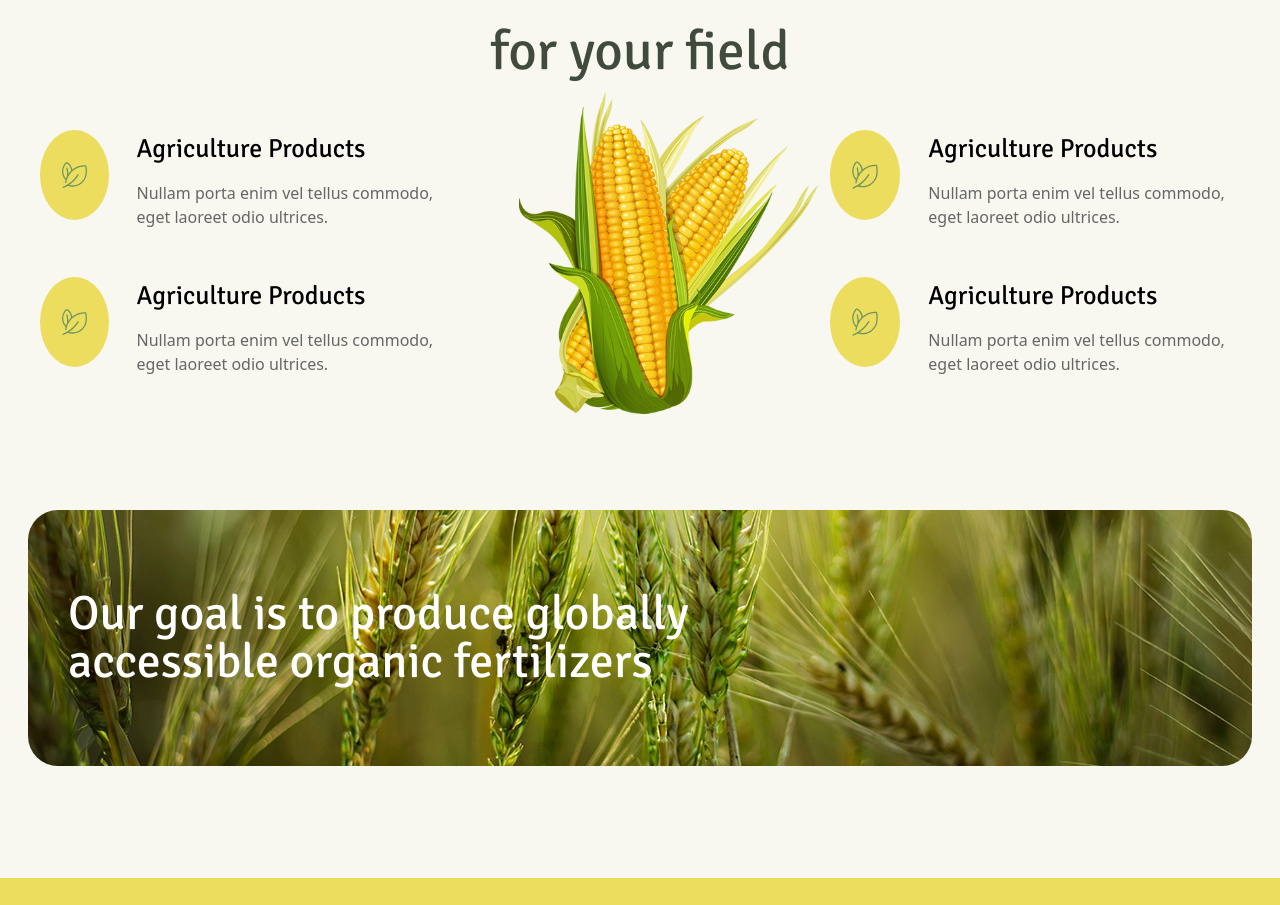
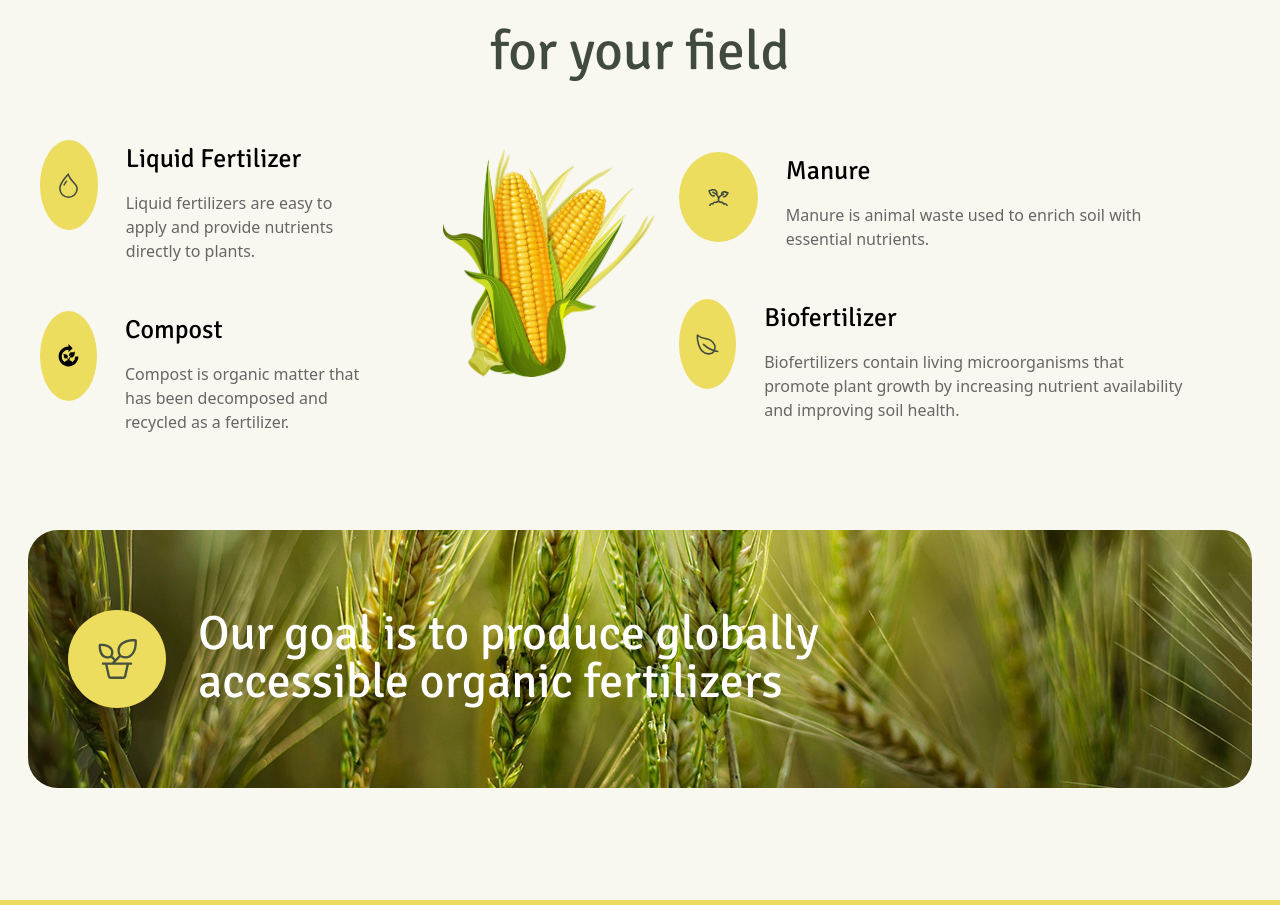
Before and after one commit to margaretboye/yai-project, a React (Vite) app: page / in a window 1280 px wide. Shown: the part 1607-2512 px from the top of the page. Built offline with nearby package versions, Linux system fonts and the light colour scheme.

Commit message:
updated fertilizer card component

```diff
--- a/package.json
+++ b/package.json
@@ -13,7 +13,8 @@
     "react": "^18.3.1",
     "react-dom": "^18.3.1",
     "react-icons": "^5.4.0",
-    "react-router-dom": "^7.0.1"
+    "react-router-dom": "^7.0.1",
+    "swiper": "^11.1.15"
   },
   "devDependencies": {
     "@eslint/js": "^9.15.0",
--- a/src/components/FertilizerCards.jsx
+++ b/src/components/FertilizerCards.jsx
@@ -1,17 +1,17 @@
 import React from "react";
 import LeafIcon from "../assets/svg/leaves.svg";
 
-const FertilizerCards = () => {
+const FertilizerCards = ({ icon, title, description }) => {
   return (
     <div className="flex">
       <div className="mr-7 p-4 grid place-content-center rounded-[50%] bg-[#eddd5e] w-[90px] h-[90px]">
-        <img src={LeafIcon} alt="" width={45} />
+        <span>{icon}</span>
       </div>
 
       <div>
-        <h2 className="mb-3 text-[26px]">Agriculture Products</h2>
+        <h2 className="mb-3 text-[26px]">{title}</h2>
         <div className="text-[#666666] text-base font-normal">
-          Nullam porta enim vel tellus commodo, eget laoreet odio ultrices.
+          {description}
         </div>
       </div>
     </div>
--- a/src/constants/index.jsx
+++ b/src/constants/index.jsx
@@ -1,54 +1,66 @@
-import { AiOutlineHome, AiOutlineUser, AiOutlineCustomerService,  } from "react-icons/ai";
+import {
+  AiOutlineHome,
+  AiOutlineUser,
+  AiOutlineCustomerService,
+} from "react-icons/ai";
+import { BsDroplet } from "react-icons/bs";
 import { RiCustomerServiceLine } from "react-icons/ri";
 import { MdOutlineStarRate } from "react-icons/md";
+import { MdOutlineCompost } from "react-icons/md";
+import { LiaSeedlingSolid } from "react-icons/lia";
 import { IoCallOutline } from "react-icons/io5";
-
+import { IoLeafOutline } from "react-icons/io5";
 
 const K = {
   NAVLINKS: [
     {
       name: "HOME",
-      icon: <AiOutlineHome size={25}/>
+      icon: <AiOutlineHome size={25} />,
     },
     {
       name: "ABOUT US",
-      icon: <AiOutlineUser size={23}/>
-
+      icon: <AiOutlineUser size={23} />,
     },
     {
       name: "SERVICES",
-      icon: <RiCustomerServiceLine size={23}/>
-
+      icon: <RiCustomerServiceLine size={23} />,
     },
     {
       name: "REVIEWS",
-      icon: <MdOutlineStarRate size={23}/>
-
+      icon: <MdOutlineStarRate size={23} />,
     },
     {
       name: "CONTACT US",
-      icon: <IoCallOutline size={23}/>
-
+      icon: <IoCallOutline size={23} />,
     },
   ],
-  OVERLAYTEXT: [
+
+  FERTILIZERS: [
     {
-      name: "Clean Code & Design",
+      icon: <BsDroplet size={25} color="#404A3D" />,
+      title: "Liquid Fertilizer",
+      description:
+        "Liquid fertilizers are easy to apply and provide nutrients directly to plants.",
     },
     {
-      name: "Browser Compatibility",
+      icon: (
+        <MdOutlineCompost size={25} value={{ style: { color: "#404A3D" } }} />
+      ),
+      title: "Compost",
+      description:
+        "Compost is organic matter that has been decomposed and recycled as a fertilizer.",
     },
     {
-      name: "Responsive Layout",
+      icon: <LiaSeedlingSolid size={25} color="#404A3D" />,
+      title: "Manure",
+      description:
+        "Manure is animal waste used to enrich soil with essential nutrients.",
     },
     {
-      name: "Easy Customization",
-    },
-    {
-      name: "Powerful Documentation",
-    },
-    {
-      name: "& Much More ...",
+      icon: <IoLeafOutline size={25} color="#404A3D" />,
+      title: "Biofertilizer",
+      description:
+        "Biofertilizers contain living microorganisms that promote plant growth by increasing nutrient availability and improving soil health.",
     },
   ],
 };
--- a/src/pages/landing/components/Promotion.jsx
+++ b/src/pages/landing/components/Promotion.jsx
@@ -1,4 +1,5 @@
 import React from "react";
+import { PiPottedPlantLight } from "react-icons/pi";
 import "../../../App.css";
 
 const Promotion = () => {
@@ -6,7 +7,10 @@ const Promotion = () => {
     <section>
       <div className="px-7 promo-overlay">
         <div className="promo-bg px-10 py-20">
-          <div className="">
+          <div className="flex ">
+            <div className="p-6 bg-[#EDDD5E] rounded-[50%] mr-8">
+              <PiPottedPlantLight fill="#47513E" size={50} />
+            </div>
             <div>
               <h2 className="text-5xl text-white">
                 Our goal is to produce globally
--- a/src/pages/landing/components/TypesOfFertilizer.jsx
+++ b/src/pages/landing/components/TypesOfFertilizer.jsx
@@ -1,7 +1,8 @@
 import React from "react";
 import SectionHeading from "../../../components/SectionHeading";
+import MaizeCob from "../../../assets/images/maize.webp";
+import K from "../../../constants";
 import FertilizerCards from "../../../components/FertilizerCards";
-import MaizeCob from "../../../assets/images/maize.webp";
 
 const TypesOfFertilizer = () => {
   return (
@@ -15,25 +16,43 @@ const TypesOfFertilizer = () => {
         </div>
 
         <div className="flex items-center">
-          <div className=" px-3">
+          <div className="px-3">
             <div className="pr-12">
-              <FertilizerCards />
-              <div className="mt-12">
-                <FertilizerCards />
-              </div>
+              {K.FERTILIZERS.slice(0, 2).map((fertilizer, index) => (
+                <div key={index} className="mt-12">
+                  <FertilizerCards
+                    icon={fertilizer.icon}
+                    alt={fertilizer.alt}
+                    title={fertilizer.title}
+                    description={fertilizer.description}
+                  />
+                </div>
+              ))}
             </div>
           </div>
 
           <div className="px-3 ">
             <div className="text-center">
-              <img src={MaizeCob} alt="" className="max-w-full height-auto" />
+              <img
+                src={MaizeCob}
+                alt="Maize Cob"
+                className="max-w-full height-auto"
+              />
             </div>
           </div>
 
-          <div>
-            <FertilizerCards />
-            <div className="mt-12">
-              <FertilizerCards />
+          <div className="px-3">
+            <div className="pr-12">
+              {K.FERTILIZERS.slice(2, 4).map((fertilizer, index) => (
+                <div key={index} className="mt-12">
+                  <FertilizerCards
+                    icon={fertilizer.icon}
+                    alt={fertilizer.alt}
+                    title={fertilizer.title}
+                    description={fertilizer.description}
+                  />
+                </div>
+              ))}
             </div>
           </div>
         </div>
```
